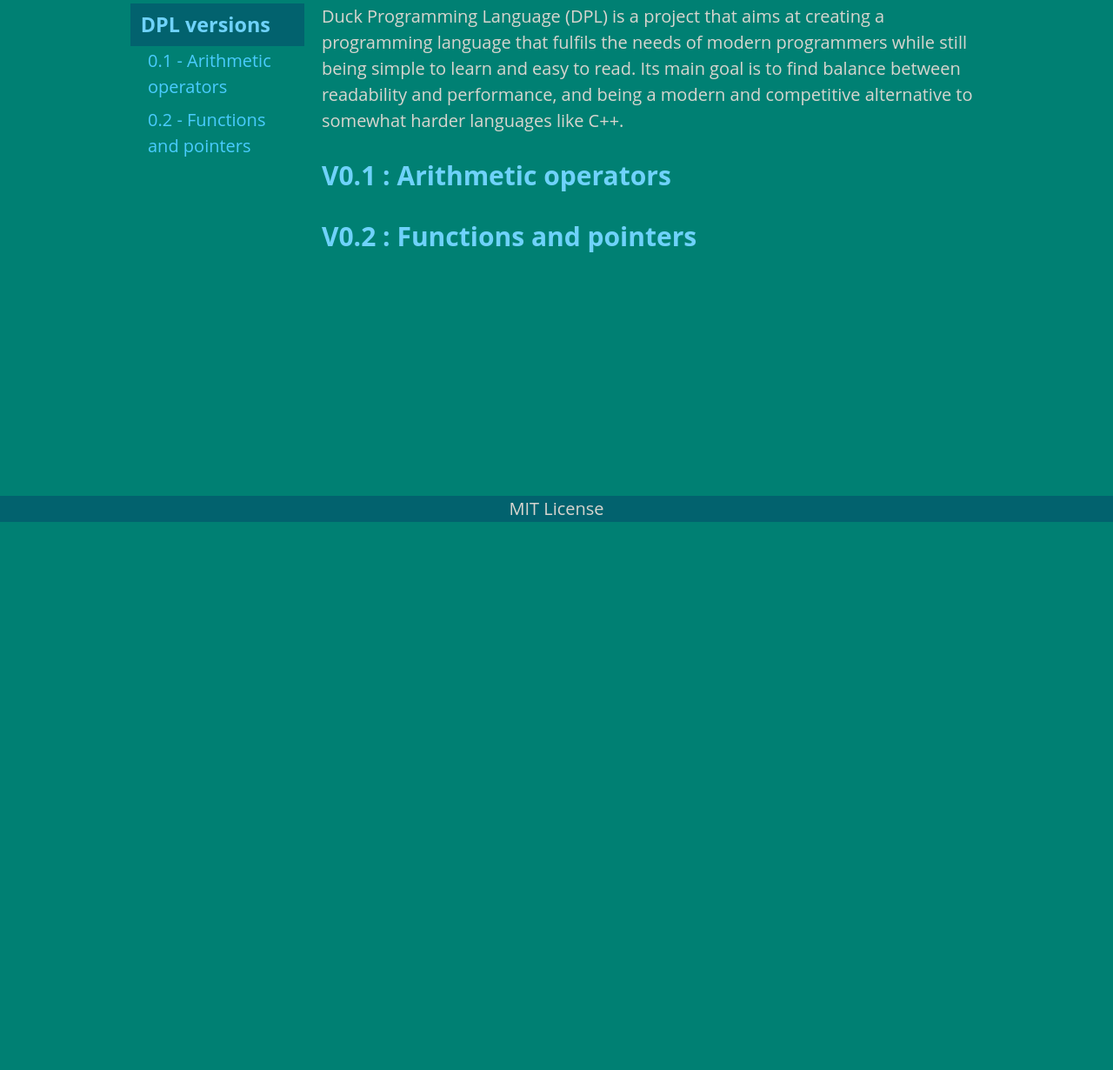
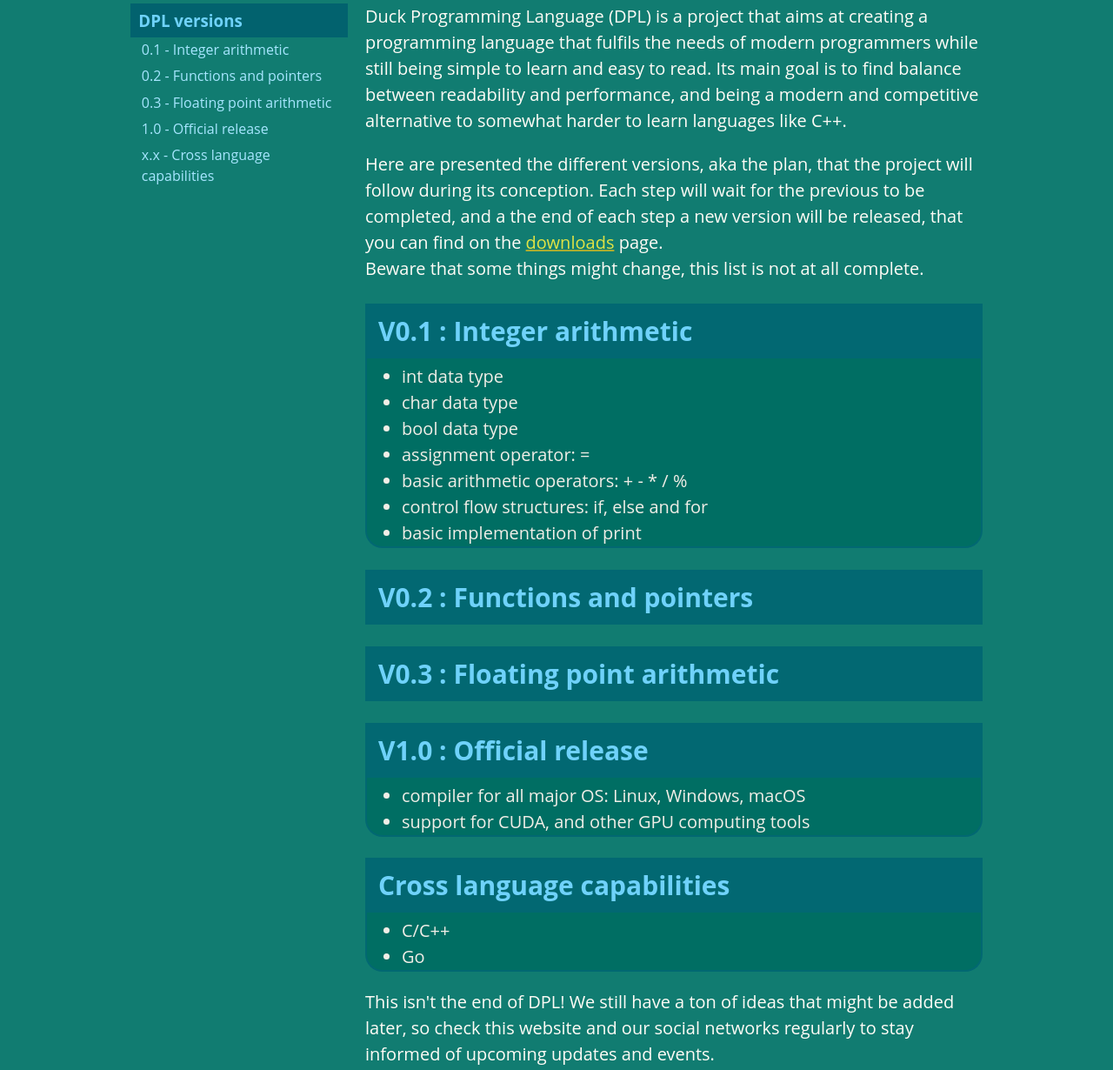
Before and after one commit to Zstorm999/dpl-website, a plain HTML site: page docs/project.html in a window 1280 px wide. Shown: the part 200-1430 px from the top of the page at 87% size. Before the commit the page ends 800 px from the top, so only its background shows below. Drawn offline with Linux system fonts and the light colour scheme.

Commit message:
Card style, checked contrast on color chart

```diff
--- a/docs/project.html
+++ b/docs/project.html
@@ -55,10 +55,19 @@
                         <h3>DPL versions</h3>
 
                         <a href="#v0.1">
-                            <li>0.1 - Arithmetic operators </li>
+                            <li>0.1 - Integer arithmetic</li>
                         </a>
                         <a href="#v0.2">
                             <li>0.2 - Functions and pointers</li>
+                        </a>
+                        <a href="#v0.3">
+                            <li>0.3 - Floating point arithmetic</li>
+                        </a>
+                        <a href="#v1.0">
+                            <li>1.0 - Official release</li>
+                        </a>
+                        <a href="#vx.x">
+                            <li>x.x - Cross language capabilities</li>
                         </a>
                     </ul>
 
@@ -66,27 +75,80 @@
 
                 <section>
                     <p>
-                        Duck Programming Language (DPL) is a project that aims at creating a programming language that fulfils the needs
-                        of modern programmers while still being simple to learn and easy to read. Its main goal is to find balance between
-                        readability and performance, and being a modern and competitive alternative to somewhat harder languages like C++.
+                        Duck Programming Language (DPL) is a project that aims at creating a programming language
+                        that fulfils the needs of modern programmers while still being simple to learn and easy to
+                        read. Its main goal is to find balance between readability and performance, and being a modern
+                        and competitive alternative to somewhat harder to learn languages like C++.
+                    </p>
+                    <p>
+                        Here are presented the different versions, aka the plan, that the project will follow during its conception.
+                        Each step will wait for the previous to be completed, and a the end of each step a new version will be
+                        released, that you can find on the <a href="/downloads.html">downloads</a> page. <br/>
+                        Beware that some things might change, this list is not at all complete.
                     </p>
 
-                    <ul class="list_no_style">
+                    <ul class="versions_list">
                         <li>
                             <article id="v0.1">
-                                <h2>V0.1 : Arithmetic operators</h2>
+                                <h2>V0.1 : Integer arithmetic</h2>
+
+                                <ul>
+                                    <li>int data type</li>
+                                    <li>char data type</li>
+                                    <li>bool data type</li>
+                                    <li>assignment operator: =</li>
+                                    <li>basic arithmetic operators: + - * / %</li>
+                                    <li>control flow structures: if, else and for</li>
+                                    <li>basic implementation of print</li>
+                                </ul>
+
                             </article>
                         </li>
                         <li>
                             <article id="v0.2">
-                                <div class="">
-                                    <h2>V0.2 : Functions and pointers</h2>
-                                </div>
+
+                                <h2>V0.2 : Functions and pointers</h2>
+
 
                             </article>
 
                         </li>
+                        <li>
+                            <article id="v0.3">
+                                <h2>V0.3 : Floating point arithmetic</h2>
+                            </article>
+                        </li>
+
+                        <!--Last version planed is 1.0 : official release-->
+                        <li>
+                            <article id="v1.0">
+                                <h2>V1.0 : Official release</h2>
+
+                                <ul>
+                                    <li>compiler for all major OS: Linux, Windows, macOS</li>
+                                    <li>support for CUDA, and other GPU computing tools</li>
+                                </ul>
+                            </article>
+                        </li>
+
+                        <li>
+                            <article id="vx.x">
+                                <h2>Cross language capabilities</h2>
+
+                                <ul>
+                                    <li>C/C++</li>
+                                    <li>Go</li>
+                                </ul>
+                            </article>
+                        </li>
+
                     </ul>
+
+                    <p>
+                        This isn't the end of DPL! We still have a ton of ideas that might be added later, so check this website
+                        and our social networks regularly to stay informed of upcoming updates and events.
+                    </p>
+
                 </section>
             </div>
         </main>
--- a/docs/style/colors.css
+++ b/docs/style/colors.css
@@ -4,11 +4,16 @@
 	--link_color: #e1e344;
 	--link_underline_color: #aaac31;
 	--title_color: #6fd2fa;
-	--title_color_dark: #4accff;
+	--title_color_dark: #a7e6ff;
 	--background_emphasis_color: #02626e;
 	--background_emphasis_light_color: #178492;
-	--background_color: #008073;
-	--text_color: #d8d5cf;
+	--old_background_color: #008073;
+	--background_color: #117c71;
+	--text_color: #fffcf6;
+
+	--card_background_color: #006e63;
+	--card_background_emphasis_color: #026872;
+	--card_text_color: #f1eee7;
 }
 
 body{
--- a/docs/style/main.css
+++ b/docs/style/main.css
@@ -27,9 +27,6 @@ body{
 
 .list_no_style{
     list-style: none;
-}
-
-.list_no_style{
     padding: 0px;
 }
 
@@ -47,11 +44,11 @@ main {
 
 .side_nav > nav{
     float: left;
-    width: 200px;
+    width: 250px;
     margin-top: 1.5em;
 }
 
 .side_nav > section{
-    margin-left: 220px;
+    margin-left: 270px;
     margin-top: 1.5em;
 }
--- a/docs/style/project.css
+++ b/docs/style/project.css
@@ -4,6 +4,8 @@
     list-style: none;
     padding: 0px;
     margin: 0px;
+
+    font-size: 0.8em;
 }
 
 .list_hover h3{
@@ -20,7 +22,7 @@
     padding-top: .1em;
     padding-right: .5em;
     padding-bottom: .3em;
-    padding-left: 1em;
+    padding-left: 0.8em;
 }
 
 .list_hover a{
@@ -36,3 +38,33 @@
     background-color: var(--background_emphasis_light_color);
     color: var(--text_color);
 }
+
+.versions_list{
+    list-style: none;
+    padding: 0px;
+}
+
+.versions_list h2{
+    margin-bottom: 0px;
+    padding: .3em .5em;
+
+    background-color: var(--card_background_emphasis_color);
+
+
+}
+
+.versions_list ul {
+
+    padding-top: .3em;
+
+    background-color: var(--card_background_color);
+    color : var(--card_text_color);
+
+    list-style-type: disc;
+
+    border-style: none solid solid solid;
+    border-color: var(--card_background_emphasis_color);
+    border-width: 2px;
+    border-bottom-left-radius: 20px;
+    border-bottom-right-radius: 20px;
+}
```
